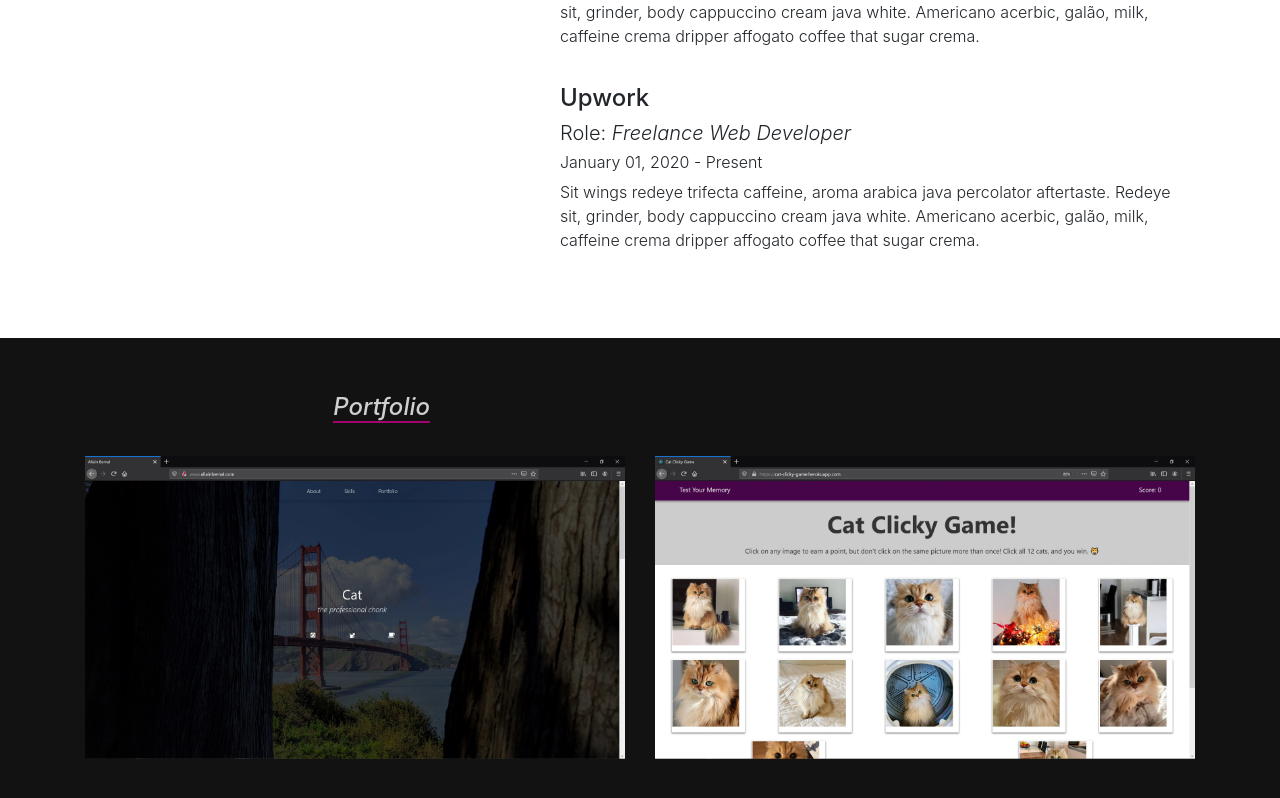
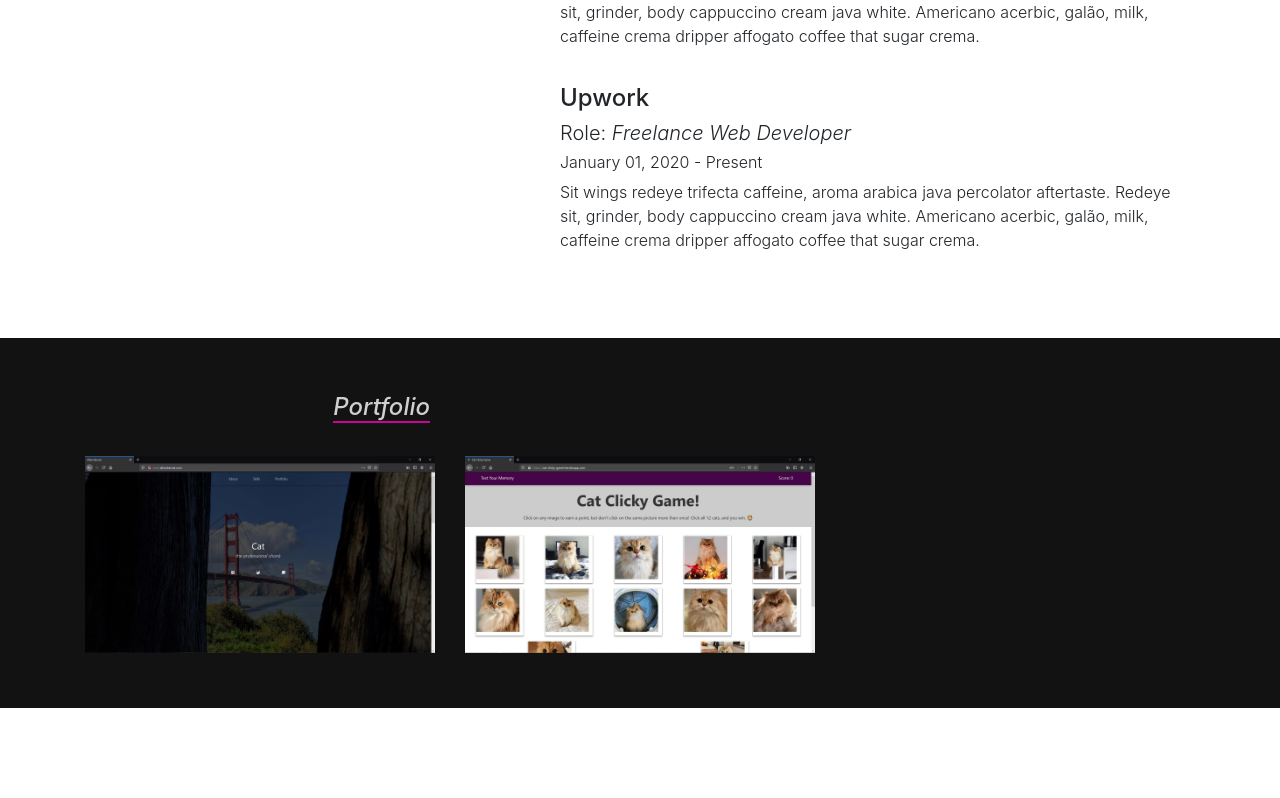
Before and after one commit to AllainPurrnal/allainbernal.com, a React (Create React App) app: page / in a window 1280 px wide. Shown: the part 2904-3702 px from the top of the page. After the commit the page ends 3612 px from the top, so only its background shows below. Built offline with nearby package versions, Linux system fonts and the light colour scheme.

Commit message:
Started the beginnings of a Project Byte section, will house the little things I build to further showcase my skills

```diff
--- a/src/App.js
+++ b/src/App.js
@@ -30,7 +30,7 @@ function App() {
 
       <Resume skills={data.skills} experience={data.experience} />
       <div id="appPortfolio">
-        <Portfolio portfolio={data.portfolio} />
+        <Portfolio portfolio={data.portfolio} bytes={data.projectByte} />
       </div>
 
       {/* <div id="appFooter">
--- a/src/Components/Pages/Portfolio/Project.js
+++ b/src/Components/Pages/Portfolio/Project.js
@@ -8,7 +8,7 @@ const Project = ({ project }) => {
   // console.log("In Project.js", project.image)
 
   return (
-    <MDBCol className="projDiv" >
+    <MDBCol className="projDiv" md='4' >
       <MDBView hover>
         <img src={project.image} className="img-fluid" alt={project.name} />
         <a href={project.link}>
--- /dev/null
+++ b/src/Components/Pages/Portfolio/ProjectByte.js
@@ -0,0 +1,15 @@
+import React from 'react';
+
+// Dev Styles
+import './index.css';
+
+const ProjectByte = ({ byte }) => {
+
+  return (
+    <div>
+
+    </div>
+  )
+}
+
+export default ProjectByte;
--- a/src/Components/Pages/Portfolio/index.css
+++ b/src/Components/Pages/Portfolio/index.css
@@ -1,21 +1,25 @@
-.portfolioPage {
-  /* margin: 10px; */
+.portfolioSection {
   align-content: center;
   padding: 55px 25px 50px 25px;
 }
 
-.portfolioPage h4 {
+.projects {
+  padding-bottom: 25px;
+}
+
+#portfolioHeader h4 {
+  color: #FFFFFF;
   text-align: right;
   opacity: .8;
+
+  padding-right: 100px;
+  padding-bottom: 4px;
+
+  margin: 0 auto;
 }
 
-.portfolioPage strong {
-  color: white;
-  border-bottom: 2px solid #C70084;
-}
-
-.projects {
-  padding-bottom: 25px;
+#portfolioHeader em {
+  border-bottom: 2px solid #FF00B4;
 }
 
 .projDiv {
--- a/src/Components/Pages/Portfolio/index.js
+++ b/src/Components/Pages/Portfolio/index.js
@@ -6,18 +6,23 @@ import './index.css';
 
 // Dev Components
 import Project from './Project.js';
+import ProjectByte from './ProjectByte';
 
-const Portfolio = ({ portfolio }) => {
+const Portfolio = ({ portfolio, bytes }) => {
   // console.log("In Portfolio.js", portfolio)
 
   const projPrint =  portfolio.map((project, id) =>
     <Project key={project.id} project={project} />
   )
 
+  const bytePrint = bytes.map((byte, id) =>
+    <ProjectByte key={byte.id} byte={byte} />
+  )
+
   return(
-    <MDBContainer className="portfolioPage" id="portfolio">
-      <MDBRow className="projects" id="header">
-          <MDBCol size='5'>
+    <MDBContainer className="portfolioSection" id="portfolio">
+      <MDBRow className="projects">
+          <MDBCol id="portfolioHeader" size='5'>
             <h4><em><strong>Portfolio</strong></em></h4>
           </MDBCol>
       </MDBRow>
--- a/src/Components/Pages/Resume/index.css
+++ b/src/Components/Pages/Resume/index.css
@@ -1,8 +1,8 @@
-.resume {
+.resumeSection {
   padding: 55px 25px 50px 25px;
 }
 
-.resume a {
+.resumeSection a {
   color: inherit;
 }
 
@@ -11,7 +11,7 @@
 }
 
 #header h4{
-  color: #1a202c;
+  color: #1A202C;
   text-align: right;
 
   padding-right: 100px;
--- a/src/Components/Pages/Resume/index.js
+++ b/src/Components/Pages/Resume/index.js
@@ -20,7 +20,7 @@ const Resume = ({ skills, experience }) => {
   )
 
   return (
-    <MDBContainer className="resume" id ="skills">
+    <MDBContainer className="resumeSection" id ="skills">
       <MDBRow className="skills">
         <MDBCol id="header" size='5'>
           <h4><em><strong>Skills</strong></em></h4>
--- a/src/websiteData.js
+++ b/src/websiteData.js
@@ -94,7 +94,7 @@ let websiteData = {
       image: pj2
     }
   ],
-  miniProjects: [
+  projectByte: [
     {
       id: 1,
       name: "Drum Kit",
```
